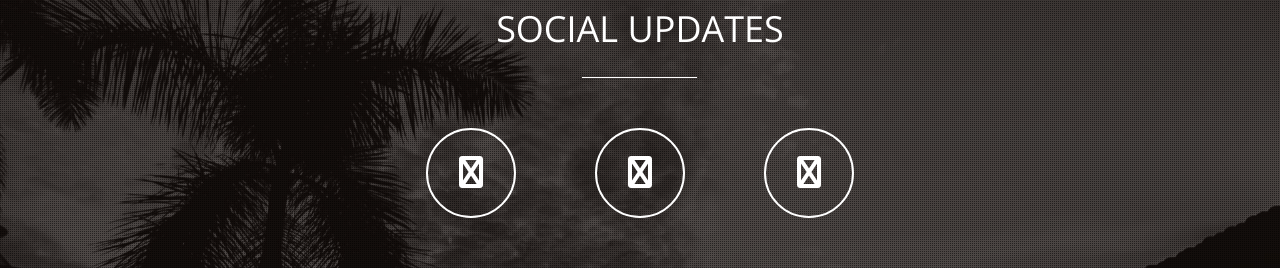
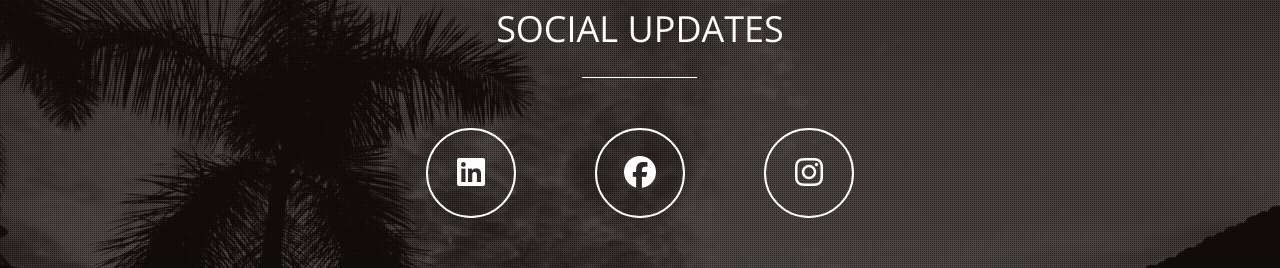
Before and after one commit to whitneyma/consultwma, a plain HTML site: page business.html in a window 1280 px wide. Shown: the part 8700-8968 px from the top of the page. Drawn offline with nearby package versions, Linux system fonts and the light colour scheme; a script that the page names is missing.

Commit message:
Update business.html

```diff
--- a/business.html
+++ b/business.html
@@ -700,11 +700,24 @@
 
 							</div>
 
-							<ul class="social-button">
-								<li class="wow animated zoomIn"><a href="https://www.linkedin.com/in/whitneyma" target="_blank"><i class="fa fa-linkedin fa-2x"></i></a></li>
-								<li class="wow animated zoomIn" data-wow-delay="0.3s"><a href="https://www.facebook.com/consultwma/" target="_blank"><i class="fa fa-facebook fa-2x"></i></a></li>
-								<li class="wow animated zoomIn" data-wow-delay="0.6s"><a href="https://www.instagram.com/consultwma/" target="_blank"><i class="fa fa-instagram fa-2x"></i></a></li>
-							</ul>
+<ul class="social-button">
+  <li class="wow animated zoomIn">
+    <a href="https://www.linkedin.com/in/whitneyma" target="_blank">
+      <i class="fa-brands fa-linkedin fa-2x"></i>
+    </a>
+  </li>
+  <li class="wow animated zoomIn" data-wow-delay="0.3s">
+    <a href="https://www.facebook.com/consultwma/" target="_blank">
+      <i class="fa-brands fa-facebook fa-2x"></i>
+    </a>
+  </li>
+  <li class="wow animated zoomIn" data-wow-delay="0.6s">
+    <a href="https://www.instagram.com/consultwma/" target="_blank">
+      <i class="fa-brands fa-instagram fa-2x"></i>
+    </a>
+  </li>
+</ul>
+
 
 						</div>
 					</div>
```
